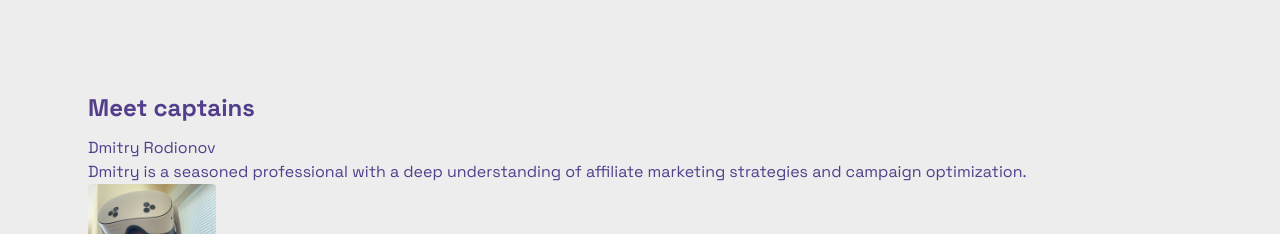
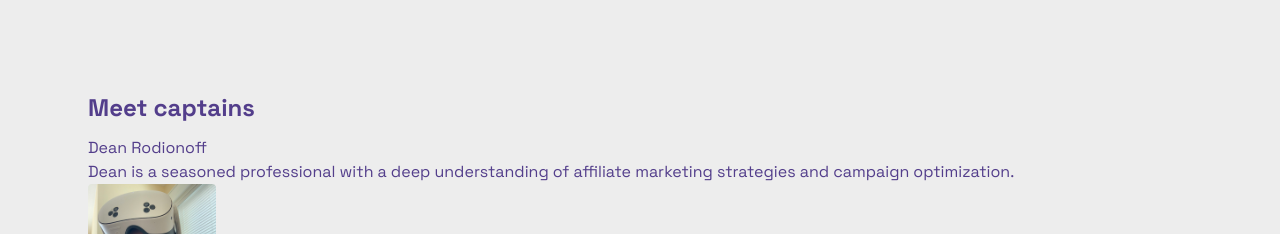
Before and after one commit to Scathak/businesscard, a React (Vite) app: page / in a window 1280 px wide. Shown: the part 2560-2794 px from the top of the page. Built offline with nearby package versions, Linux system fonts and the light colour scheme; the HTML template or start-up script is replaced by a standard one.

Commit message:
Surname changed in Team section.

```diff
--- a/src/components/Team.jsx
+++ b/src/components/Team.jsx
@@ -8,9 +8,9 @@ export const Team = () => (
     <div className="max-w-6xl mx-auto px-6" style={{fontFamily: "'Space Grotesk', sans-serif"}}>
       <h2 className="text-2xl font-bold">Meet captains</h2>
       <p className="mt-3">
-        Dmitry Rodionov
+        Dean Rodionoff
       </p>
-      <div >Dmitry is a seasoned professional with a deep understanding of affiliate marketing strategies and campaign optimization.</div>
+      <div >Dean is a seasoned professional with a deep understanding of affiliate marketing strategies and campaign optimization.</div>
       <div >
           <img
           alt="pht0001"
```
